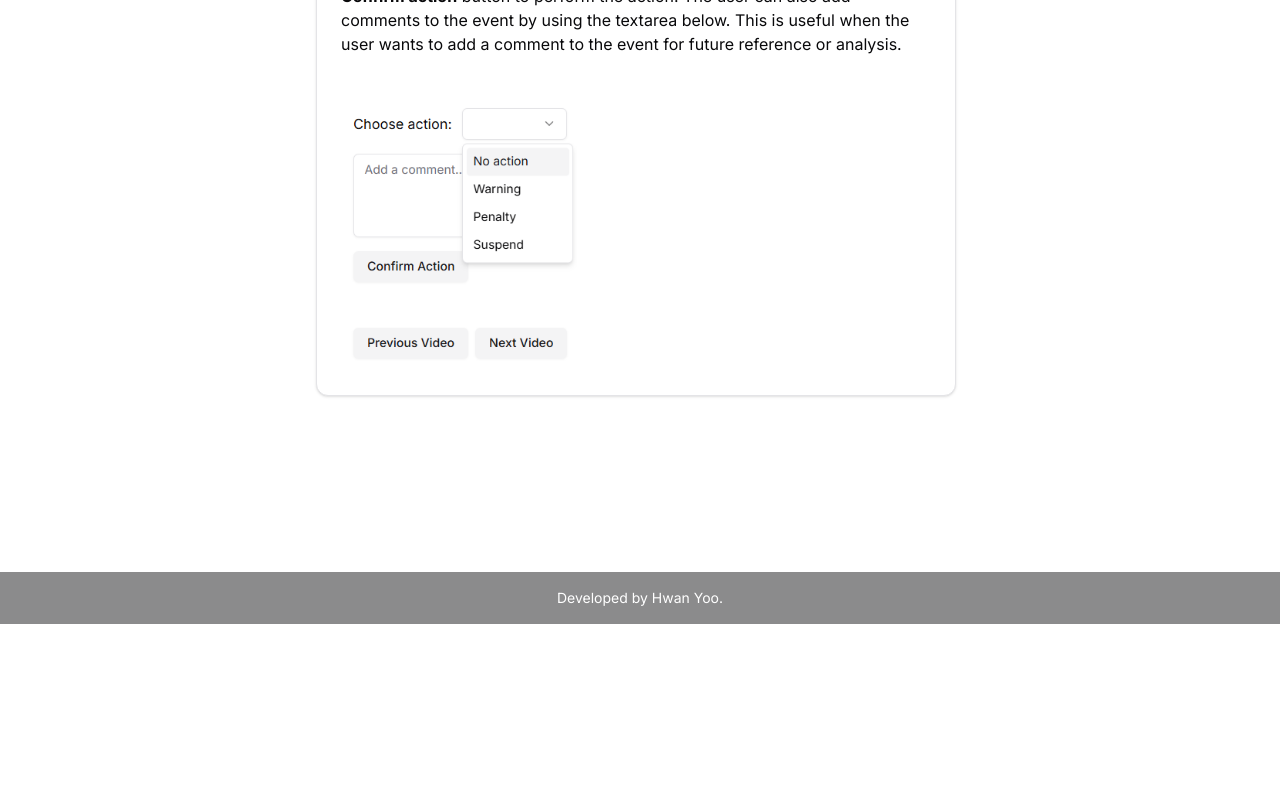
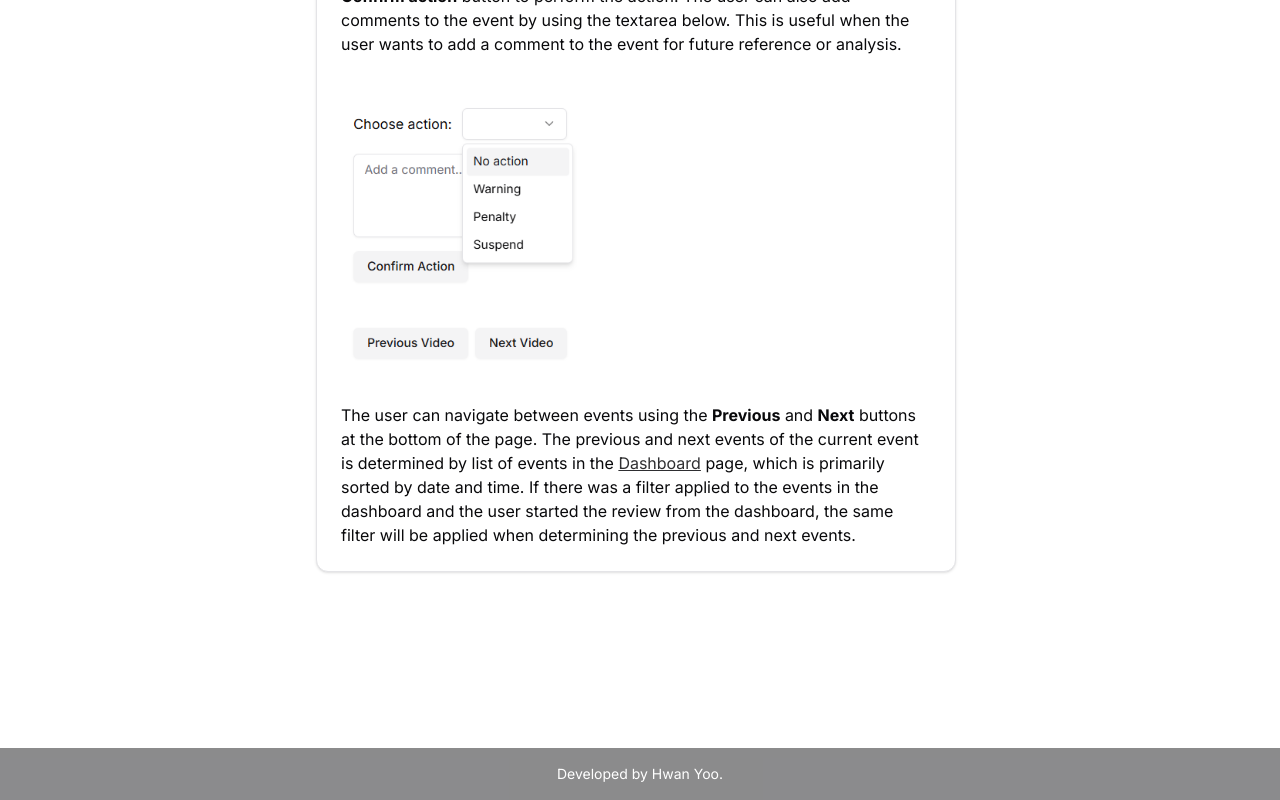
Before and after one commit to isacyoo/TD_demo, a Next.js app: page /pages/review-event in a window 1280 px wide. Shown: the part 2037-2837 px from the top of the page. Before the commit the page ends 2661 px from the top, so only its background shows below. Built offline with nearby package versions, Linux system fonts and the light colour scheme.

Commit message:
architecture diagram updated

```diff
--- a/src/app/pages/review-event/page.js
+++ b/src/app/pages/review-event/page.js
@@ -38,6 +38,9 @@ export default function ReviewEventPage() {
                             On the bottom right side of the page, the user can see the list of actions available for the event. The user can select an action and click on the <strong>Confirm action</strong> button to perform the action. The user can also add comments to the event by using the textarea below. This is useful when the user wants to add a comment to the event for future reference or analysis.
                         </p>
                         <Image src="/take-actions.png" alt="Take actions" className="rounded-md" height={0} width={0} style={{ width: "40%", height: "auto"}} />
+                        <p>
+                            The user can navigate between events using the <strong>Previous</strong> and <strong>Next</strong> buttons at the bottom of the page. The previous and next events of the current event is determined by list of events in the <ALink href="/pages/dashboard">Dashboard</ALink> page, which is primarily sorted by date and time. If there was a filter applied to the events in the dashboard and the user started the review from the dashboard, the same filter will be applied when determining the previous and next events.
+                        </p>
                     </div>
                 </CardContent>
             </Card>
--- a/src/components/demo/WaitDemo.js
+++ b/src/components/demo/WaitDemo.js
@@ -64,8 +64,8 @@ export default function WaitDemo({ demoId, demoUrl }) {
                     </AlertDescription>
                     <AlertDescription>
                         Use the following credentials to login
-                        <Card>
-                            <CardContent className="pt-6 mt-6">
+                        <Card className="mt-4">
+                            <CardContent className="pt-6">
                                 <p className="text-sm">Username: demo</p>
                                 <p className="text-sm">Password: demo</p>
                             </CardContent>
```
Also changed, not shown: public/tailgating_detection_architecture.png.
